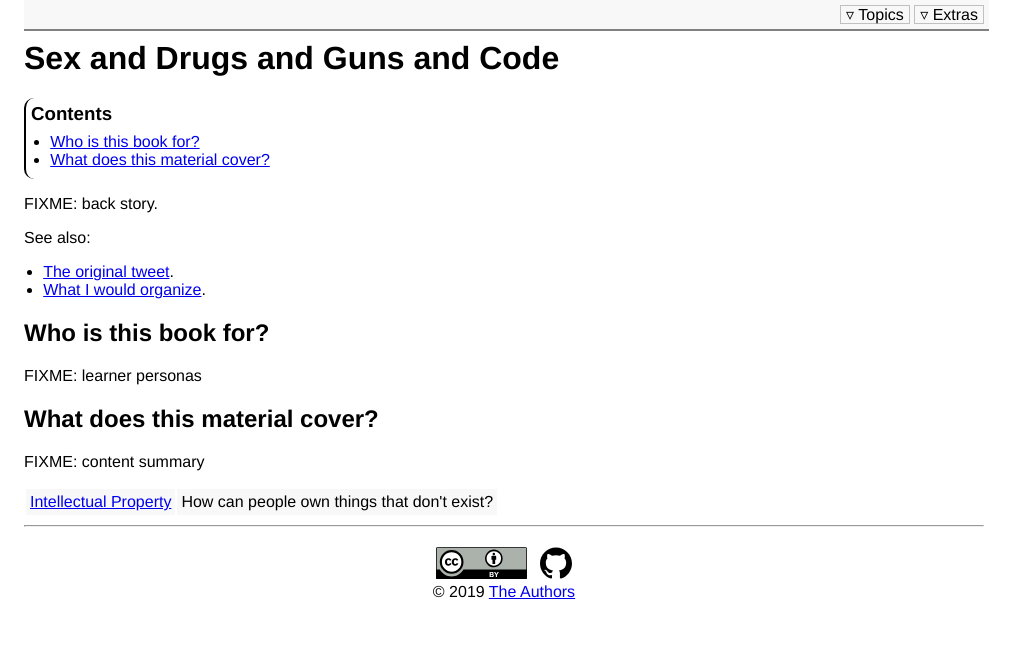
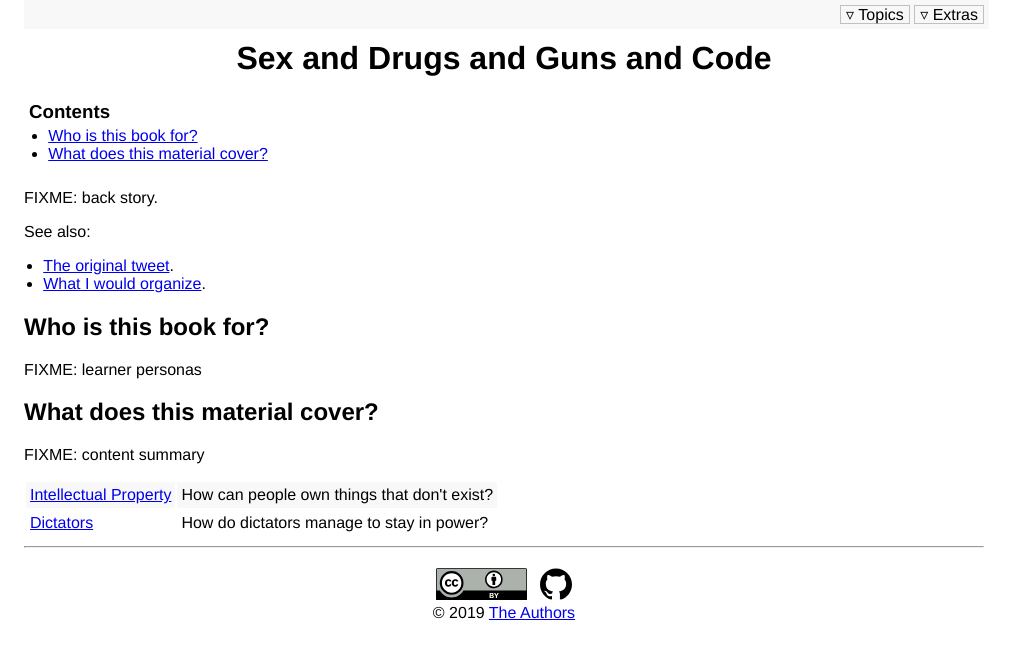
Before and after one commit to rgaiacs/sdgc, a Jekyll site: the page built from index.md, in a window 1280 px wide. Shown: the top 659 px of the page, without its empty margins (0-1028 px from the left). Built offline with Jekyll 4.4.1, drawn with Linux system fonts in a browser that asks for light colours.

Commit message:
Dictators

```diff
--- a/_config.yml
+++ b/_config.yml
@@ -10,6 +10,9 @@ topics:
 - name: "Intellectual Property"
   link: "/ip/"
   lede: "How can people own things that don't exist?"
+- name: "Dictators"
+  link: "/dictators/"
+  lede: "How do dictators manage to stay in power?"
 
 # Extra files.
 extras:
--- a/_includes/title.html
+++ b/_includes/title.html
@@ -9,4 +9,5 @@ Page title (if set).
 {% assign thispage = site.extras | where: "link", page.dir | first %}
 {% endunless %}
 <h1>{{thispage.name}}</h1>
+{% if thispage.lede %}<h2 class="lede">{{thispage.lede}}</h2>{% endif %}
 {% endif %}
--- a/static/site.css
+++ b/static/site.css
@@ -1,14 +1,3 @@
-/*
-  The color palette is taken from classic Canadian stamps of the mid-1950s.
-  Please see static/stamps-1954.jpg for images.
-  orange #fb3800: (251, 56, 0)
-  blue #1c0092: (28, 0, 146)
-  purple #070223: (7, 2, 35)
-  red #b40000: (180, 0, 0)
-  green #003a06: (0, 58, 6)
-  brown #1d0b00: (29, 11, 0)
-*/
-
 /* General */
 
 body {
@@ -27,7 +16,6 @@ nav {
     padding-top: 5px;
     padding-bottom: 5px;
     padding-right: 5px;
-    border-bottom: solid 2px #808080;
 }
 
 nav div.left {
@@ -40,10 +28,6 @@ nav div.right {
     float: right;
     width: 50%;
     text-align: right;
-}
-
-nav img {
-    vertical-align: middle;
 }
 
 span.navtitle {
@@ -87,8 +71,6 @@ main {
 
 div.toc {
     padding-left: 5px;
-    border-radius: 10px;
-    border-left: solid 2px;
 }
 
 div.toc h3 {
@@ -97,7 +79,7 @@ div.toc h3 {
 }
 
 div.toc ul {
-    margin-top: 0.5em;
+    margin-top: 0.25em;
     padding-bottom: 10px;
 }
 
@@ -113,13 +95,6 @@ img.footer {
     padding: 0.25em;
 }
 
-/* Code */
-
-code {
-    font-family: Monaco,Courier New;
-    font-size: 80%;
-}
-
 /* Definition lists */
 
 dl {
@@ -131,6 +106,7 @@ dt {
     float: left;
     margin-left: -1em;
     margin-right: 0.25em;
+    font-weight: bold;
 }
 
 dt::before {
@@ -157,16 +133,28 @@ dd p {
 
 /* Content */
 
+h1 {
+    text-align: center;
+    margin-bottom: 0;
+}
+
+h2.lede {
+    font-style: italic;
+    text-align: center;
+    margin-top: 0;
+}
+
+code {
+    font-family: Monaco,Courier New;
+    font-size: 80%;
+}
+
 ol, ul {
     padding-left: 1.2em;
 }
 
 ul {
     list-style-type: disc;
-}
-
-dt {
-    font-weight: bold;
 }
 
 /* Tables */
```
Also changed, not shown: dictators.md (added, +7 -0 lines), static/palette.txt (added, +8 -0 lines).
